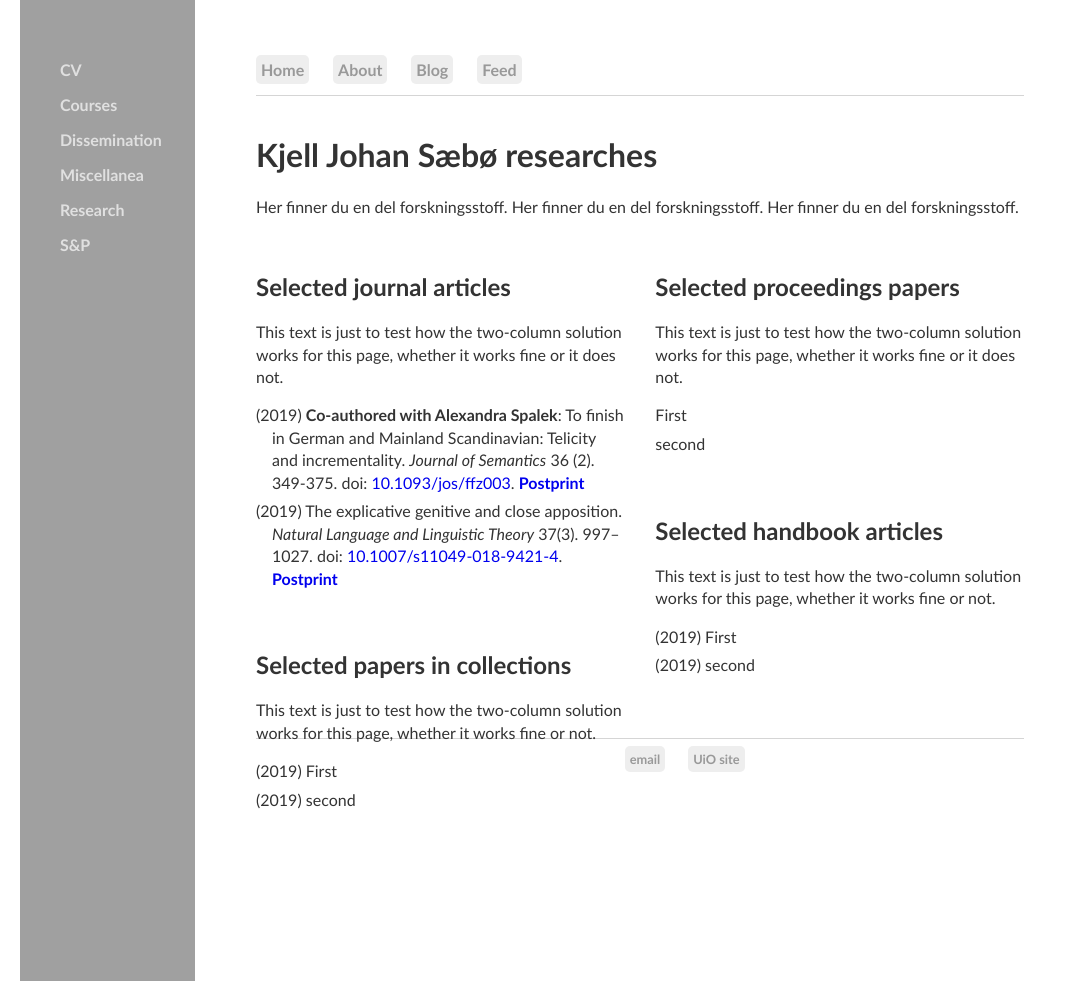
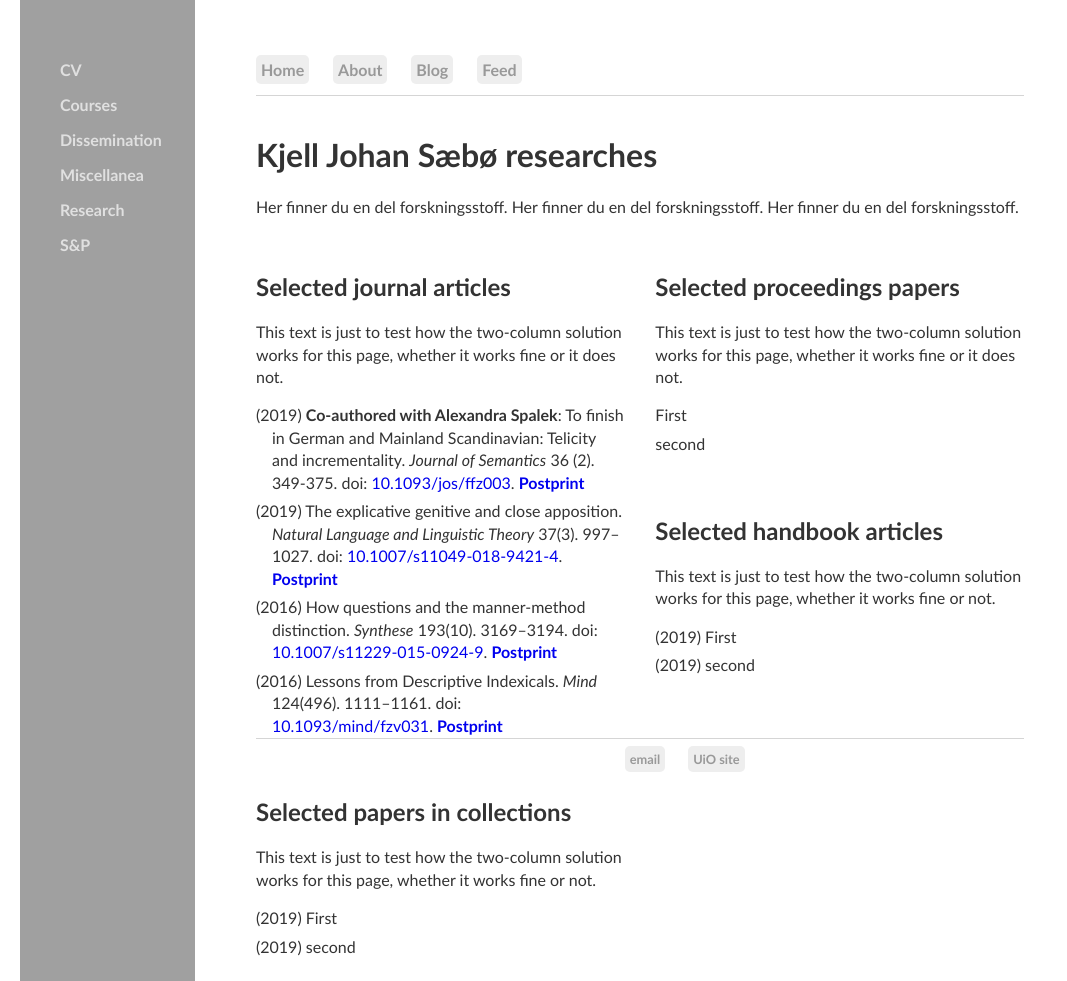
Before and after one commit to kjelljs/kjelljs.github.io, a Jekyll site: the page built from research/index.html, in a window 1280 px wide and 981 px high. Shown: the whole window, without its empty margins (0-1067 px from the left). Built offline with Jekyll 4.4.1, drawn with Linux system fonts in a browser that asks for light colours.

Commit message:
Update index.html

```diff
--- a/research/index.html
+++ b/research/index.html
@@ -21,6 +21,8 @@ title: Kjell Johan resear
 	    <ul id="pubs">
 		    <li>(2019) <b>Co-authored with Alexandra Spalek</b>: To finish in German and Mainland Scandinavian: Telicity and incrementality. <i>Journal of Semantics</i> 36 (2). 349-375. doi: <a href="https://doi.org/10.1093/jos/ffz003">10.1093/jos/ffz003</a>. <a href="/pdf/Fertig_JoS.pdf"><b>Postprint</b></a></li>
 		    <li>(2019) The explicative genitive and close apposition. <i>Natural Language and Linguistic Theory</i> 37(3). 997–1027. doi: <a href="https://doi.org/10.1007/s11049-018-9421-4">10.1007/s11049-018-9421-4</a>. <a href="/pdf/genexR3.pdf"><b>Postprint</b></a></li>
+		    <li>(2016) How questions and the manner-method distinction. <i>Synthese</i> 193(10). 3169–3194. doi: <a href="https://doi.org/10.1007/s11229-015-0924-9">10.1007/s11229-015-0924-9</a>. <a href="/pdf/HowQ4.pdf"><b>Postprint</b></a></li>
+		    <li>(2016) Lessons from Descriptive Indexicals. <i>Mind</i> 124(496). 1111–1161. doi: <a href="https://doi.org/10.1093/mind/fzv031">10.1093/mind/fzv031</a>. <a href="/pdf/LdescMar2014CE.pdf"><b>Postprint</b></a></li>
     </ul>
 </br>
     <h2>Selected papers in collections</h2>
```
